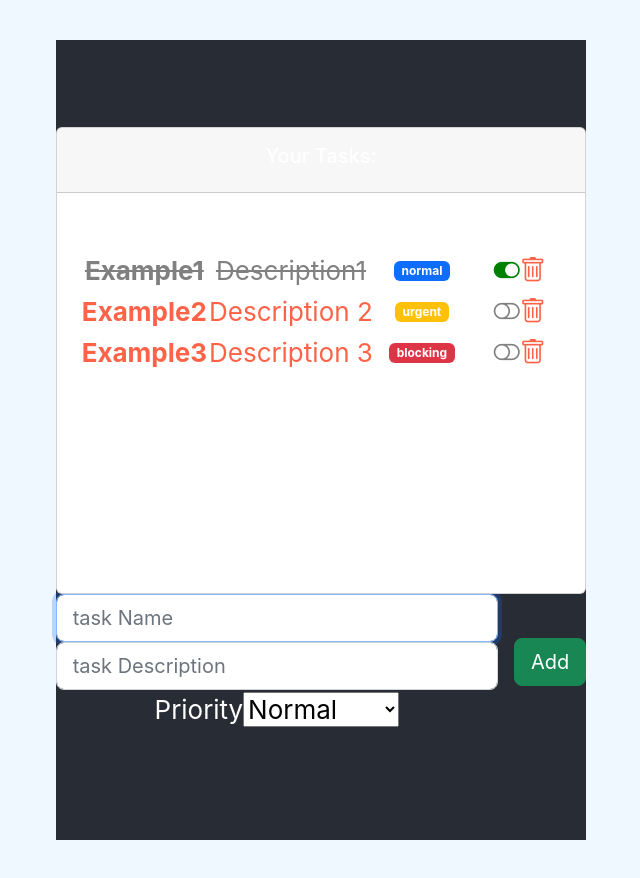
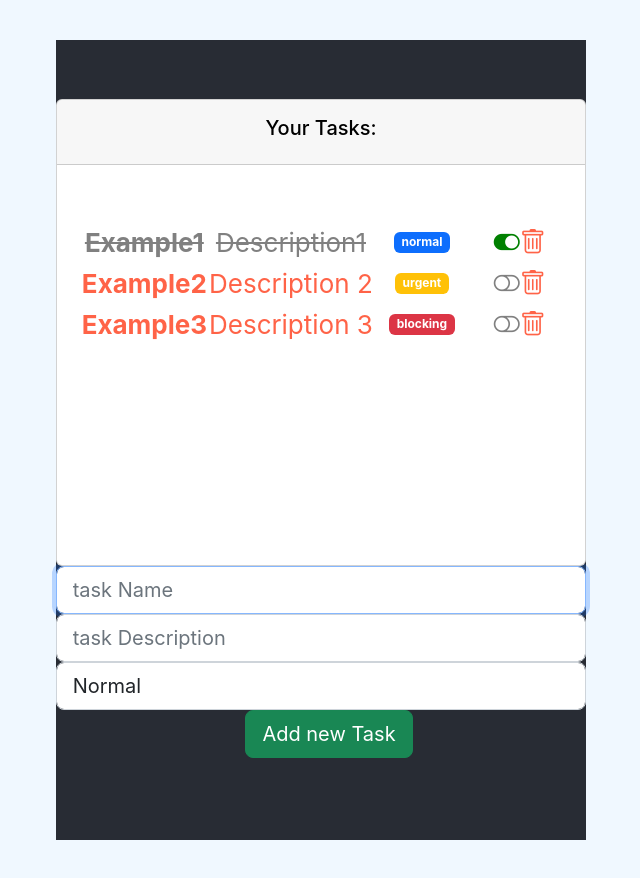
Before and after one commit to G1ovann16/Project_FInal_React, a React (Create React App) app in the folder project_final/: page / in a window 1280 px wide. Shown: the whole page, without its empty margins (319-959 px from the left). Built offline with nearby package versions, Linux system fonts and the light colour scheme.

Commit message:
add style to forms

```diff
--- a/project_final/src/components/containers/task_list.jsx
+++ b/project_final/src/components/containers/task_list.jsx
@@ -82,7 +82,7 @@ const TaskListComponent = () => {
       tasksTable = <Table></Table>
   }else{
       tasksTable = (
-      <div>
+      <div style={{color: 'black'}}>
           <h3> There are no tasks to show</h3>
           <h4>Please, create one</h4>
       </div>
@@ -101,7 +101,7 @@ const TaskListComponent = () => {
               <div className='card'>
                   {/* Card Header (title) */}
                   <div className='card-header p-3'>
-                      <h5>
+                      <h5 style={{color: 'black'}}>
                           Your Tasks:
                       </h5>
                   </div>
--- a/project_final/src/components/pure/forms/taskForm.jsx
+++ b/project_final/src/components/pure/forms/taskForm.jsx
@@ -3,7 +3,7 @@ import PropTypes from "prop-types";
 import { LEVELS } from "../../../models/levels.enum";
 import { Task } from "../../../models/task.class";
 
-const TaskForm = ({ add }) => {
+const TaskForm = ({ add, length }) => {
   const nameRef = useRef("");
   const descriptionRef = useRef("");
   const levelRef = useRef(LEVELS.NORMAL);
@@ -19,6 +19,18 @@ const TaskForm = ({ add }) => {
     add(newTask);
   }
 
+  const normalStyle ={
+   color: 'blue',
+   fontWeight: 'bold'
+  }
+  const urgentStyle ={
+    color: 'tomato',
+    fontWeight: 'bold'
+   }
+   const blockingStyle ={
+    color: 'yellow',
+    fontWeight: 'bold'
+   }
   return (
     <form
       onSubmit={addTask}
@@ -42,20 +54,23 @@ const TaskForm = ({ add }) => {
           required
           placeholder="task Description"
         />
-        <label htmlFor="selectLevel" className="sr-only">
+        {/* <label htmlFor="selectLevel" className="sr-only">
           Priority
-        </label>
-        <select ref={levelRef} defaultValue={LEVELS.NORMAL} id="selectLevel">
-          <option value={LEVELS.NORMAL}>Normal</option>
-          <option value={LEVELS.URGENT}>URGENT</option>
-          <option value={LEVELS.BLOCKING}>BLOCKING</option>
+        </label> */}
+        <select  className="form-control form-control-lg" ref={levelRef} defaultValue={LEVELS.NORMAL} id="selectLevel">
+          <option style={normalStyle} value={LEVELS.NORMAL}>Normal</option>
+          <option style={urgentStyle} value={LEVELS.URGENT}>URGENT</option>
+          <option style={blockingStyle} value={LEVELS.BLOCKING}>BLOCKING</option>
         </select>
+      <button type="submit" className="btn btn-success btn-lg ms-3">
+      {length > 0  ? 'Add new Task': 'Create your first task' }
+      </button>
       </div>
-      <button type="submit" className="btn btn-success btn-lg ms-3">Add</button>
     </form>
   );
 };
 TaskForm.protoTypes = {
   add: PropTypes.func.isRequired,
+  length: PropTypes.number.isRequired,
 };
 export default TaskForm;
```
